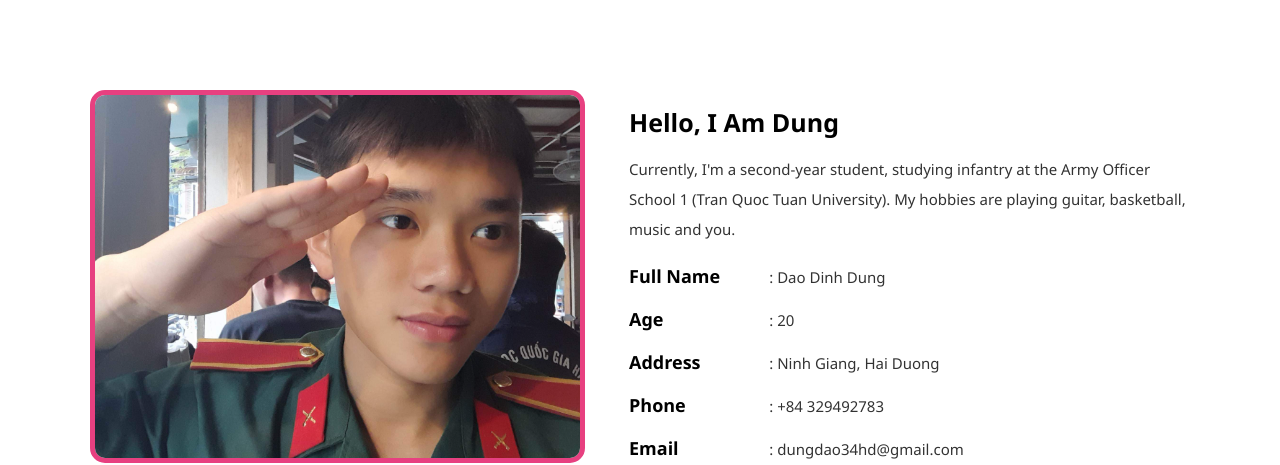
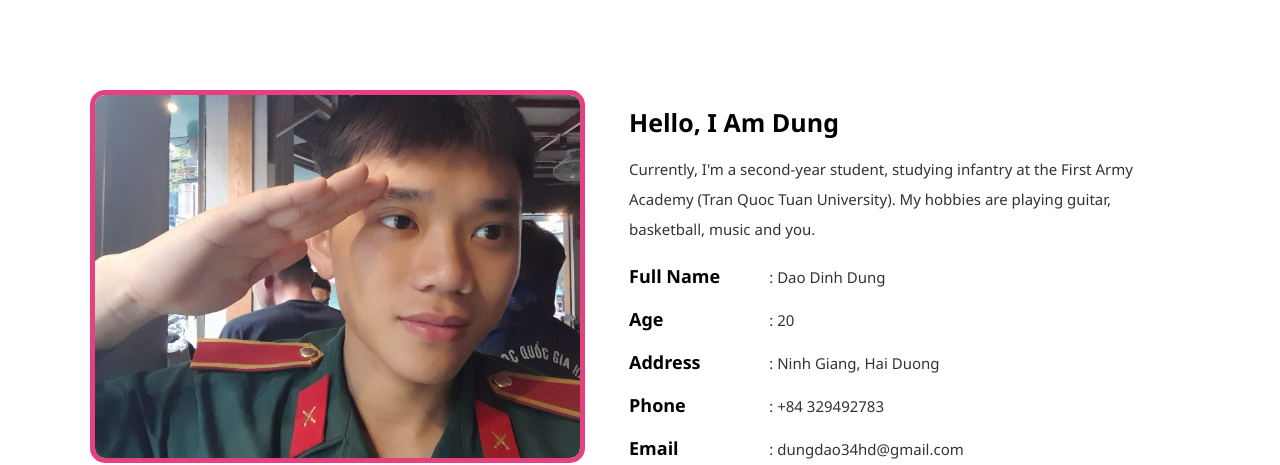
Before and after one commit to dngiang2003/web-dung, a plain HTML site: page index.html in a window 1280 px wide. Shown: the part 199-664 px from the top of the page. Drawn offline with Linux system fonts and the light colour scheme.

Commit message:
Update index.html

```diff
--- a/index.html
+++ b/index.html
@@ -29,7 +29,7 @@
         </div>
         <div class="content-about-right">
             <h2 class="say-hello">Hello, I Am Dung</h2>
-            <p style="line-height: 30px;">Currently, I'm a second-year student, studying infantry at the Army Officer School 1 (Tran Quoc Tuan University). My hobbies are playing guitar, basketball, music and you.</p>
+            <p style="line-height: 30px;">Currently, I'm a second-year student, studying infantry at the First Army Academy (Tran Quoc Tuan University). My hobbies are playing guitar, basketball, music and you.</p>
             <h2 class="title-info">Full Name</h2><p>: Dao Dinh Dung</p><br>
             <h2 class="title-info">Age</h2><p>: 20</p><br>
             <h2 class="title-info">Address</h2><p>: Ninh Giang, Hai Duong</p><br>
```
